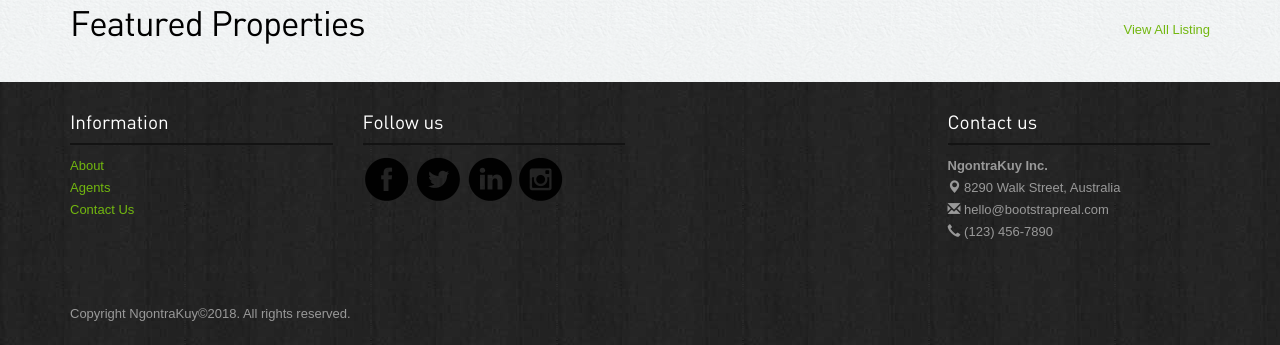
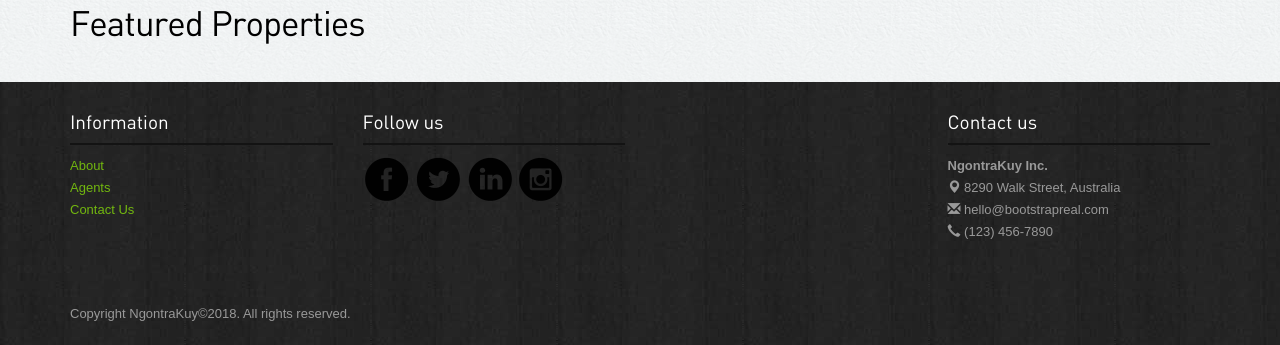
Before and after one commit to remonc97/NgontraKuy, a CodeIgniter app: page /College_Files/index.php/home/index in a window 1280 px wide. Shown: the part 880-1225 px from the top of the page. Run offline with CodeIgniter, Linux system fonts and the light colour scheme; data that the repository does not hold is empty; some libraries are stand-ins or nearby versions; some web fonts are replaced.

Commit message:
removed view all listings

```diff
--- a/application/views/home.php
+++ b/application/views/home.php
@@ -158,7 +158,7 @@ defined('BASEPATH') OR exit('No direct script access allowed');
 </div>
 <!-- banner -->
 <div class="container">
-    <div class="properties-listing spacer"> <a href="<?php echo site_url('AllHomes')?>" class="pull-right viewall">View All Listing</a>
+    <div class="properties-listing spacer">
         <h2>Featured Properties</h2>
         <div id="owl-example" class="owl-carousel">
 
```
